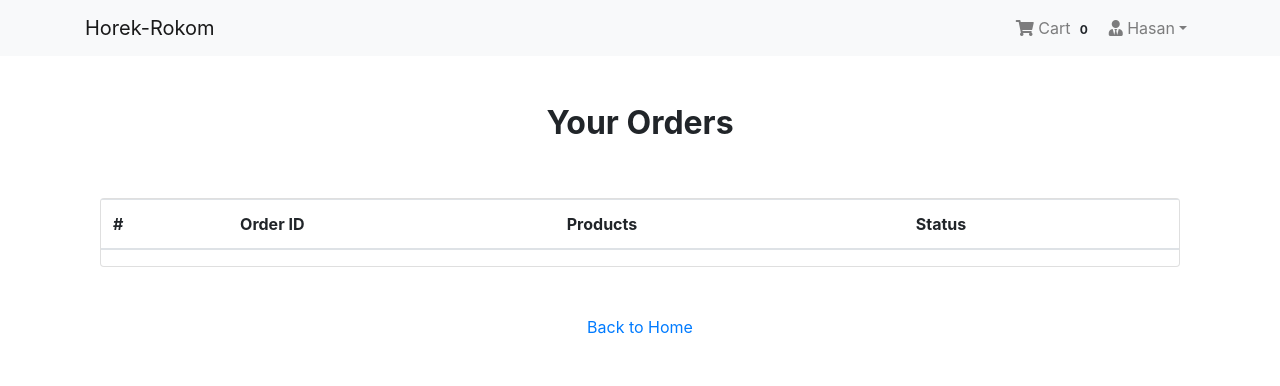
After one commit to Hasan-Saju/Horek-Rokom, a Django app: page /payment/orders/ in a window 1280 px wide. The commit adds this page. Shown: the top 386 px of the page. Run offline with Django 3.2, Linux system fonts and the light colour scheme; a user stored in the database is signed in; data comes from the database, SQL or seed files in the repository; both versions use the stored data as it was after the commit; lists and menus that the app fills with data are empty; some libraries are stand-ins or nearby versions.

Commit message:
order page done and debuged

```diff
--- a/HorekRokom/App_Order/views.py
+++ b/HorekRokom/App_Order/views.py
@@ -12,7 +12,7 @@ from App_Shop.models import Product
 def add_to_cart(request,pk):
     item=get_object_or_404(Product,pk=pk)
     order_item=Cart.objects.get_or_create(item=item,user=request.user,purchased=False)
-    order_qs=Order.objects.filter(user=request.user)
+    order_qs=Order.objects.filter(user=request.user,ordered=False)
 
     if order_qs.exists():
         order=order_qs[0]   #dictionary ke list kore
--- a/HorekRokom/App_Payment/urls.py
+++ b/HorekRokom/App_Payment/urls.py
@@ -9,4 +9,5 @@ urlpatterns = [
     path('pay/',views.payment,name="pay"),
     path('status/',views.complete,name="complete"),
     path('purchase/<val_id>/<tran_id>/',views.purchase,name="purchase"),
+    path('orders/',views.order_view,name="orders"),
 ]
--- a/HorekRokom/App_Payment/views.py
+++ b/HorekRokom/App_Payment/views.py
@@ -114,3 +114,15 @@ def purchase(request,val_id,tran_id):
         item.save()
 
     return HttpResponseRedirect(reverse("App_Shop:home"))
+
+
+@login_required
+def order_view(request):
+    try:
+        orders=Order.objects.filter(user=request.user,ordered=True)
+        resource={"orders":orders}
+    except:
+        messages.warning(request,"You don't have an active order")
+        return redirect("App_Shop:home")
+
+    return render(request,"App_Payment/order.htm",context=resource)
--- /dev/null
+++ b/HorekRokom/templates/App_Payment/order.htm
@@ -0,0 +1,46 @@
+{% extends 'base.htm' %}
+{% block body_block %}
+
+    <div class="container mt-5">
+        <h2 class="text-center">
+            <strong>Your Orders</strong>
+        </h2>
+        <div class="row">
+            <div class="col-md-12">
+                <div class="card mt-5" style="height: auto;">
+                <div class="table-responsive">
+                    <table class="table">
+                        <thead>
+                            <tr>
+                                <th scope="col">#</th>
+                                <th scope="col">Order ID</th>
+                                <th scope="col">Products</th>
+                                <th scope="col">Status</th>
+                            </tr>
+                        </thead>
+                        <tbody>
+                            {% for order in orders %}
+                        <tr>
+                            <th scope="row">{{ forloop.counter }}</th>
+                            <td><a href="#">{{order.orderID}}</a></td>
+                            <td>
+                                {% for item in order.orderitems.all %} {{item}} <br> {% endfor %}
+                            </td>
+                            <td>
+                                <span class="badge badge-primary">Processing Your Order</span>
+                            </td>
+                        </tr>
+                            {% endfor %}
+                        </tbody>
+
+                        </table>
+                    </div>
+                </div>
+            </div>
+            <div class="col-md-12 my-5 text-center">
+                <a href="{% url 'App_Shop:home' %}">Back to Home</a>
+            </div>
+        </div>
+    </div>
+
+{% endblock %}
--- a/HorekRokom/templates/navbar.htm
+++ b/HorekRokom/templates/navbar.htm
@@ -26,7 +26,7 @@
 
                     <div class="dropdown-menu" aria-labelledby="navbarDropdown">
                         <a class="dropdown-item" href="{% url 'App_Login:profile' %}" >Profile</a>
-                        <a class="dropdown-item" >Order</a>
+                        <a class="dropdown-item" href="{% url 'App_Payment:orders' %}">Orders</a>
                         <div class="dropdown-divider"></div>
                         <a class="dropdown-item" href="{% url 'App_Login:logout' %}">Logout</a>
                     </div>
```
Also changed, not shown: HorekRokom/db.sqlite3.
